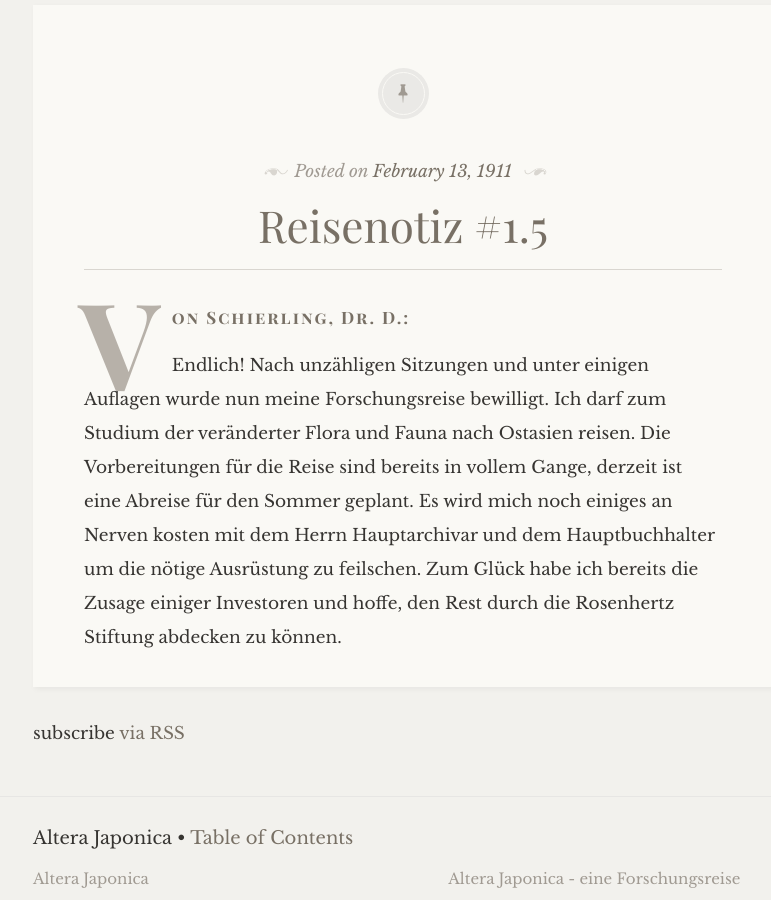
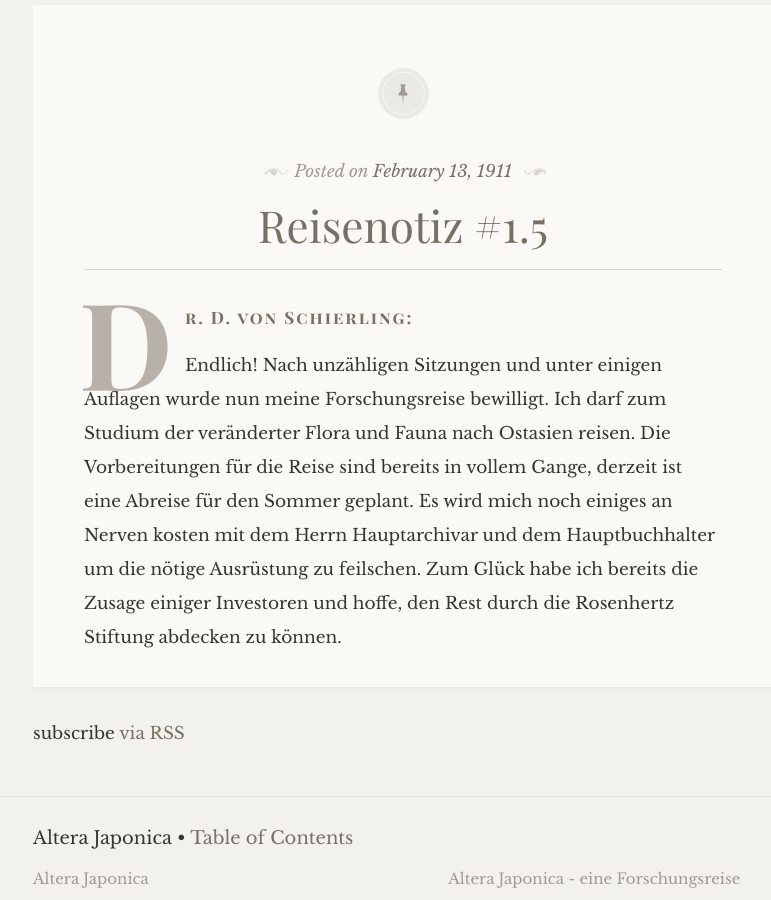
Before and after one commit to Tala/AlteraJaponica, a Jekyll site: the page built from index.html, in a window 1280 px wide and 900 px high, scrolled down 1860 px. Shown: the whole window, without its empty margins (237-1008 px from the left). Built offline with Jekyll 4.4.1, drawn with Linux system fonts in a browser that asks for light colours; some web fonts are replaced.

```diff
--- a/_posts/1911-02-13-Reisenotiz-#1.5.markdown
+++ b/_posts/1911-02-13-Reisenotiz-#1.5.markdown
@@ -1,4 +1,4 @@
-Von Schierling, Dr. D.:
+Dr. D. von Schierling:
 
 Endlich!
 Nach unzähligen Sitzungen und unter einigen Auflagen wurde nun meine Forschungsreise bewilligt. Ich darf zum Studium der veränderter Flora und Fauna nach Ostasien reisen. Die Vorbereitungen für die Reise sind bereits in vollem Gange, derzeit ist eine Abreise für den Sommer geplant. Es wird mich noch einiges an Nerven kosten mit dem Herrn Hauptarchivar und dem Hauptbuchhalter um die nötige Ausrüstung zu feilschen. Zum Glück habe ich bereits die Zusage einiger Investoren und hoffe, den Rest durch die Rosenhertz Stiftung abdecken zu können.
```
